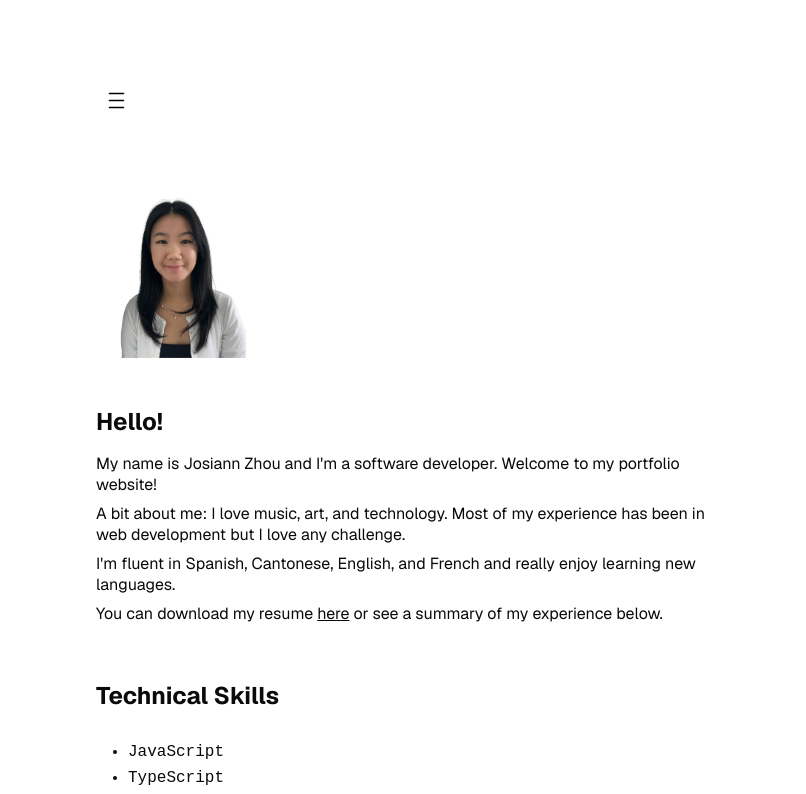
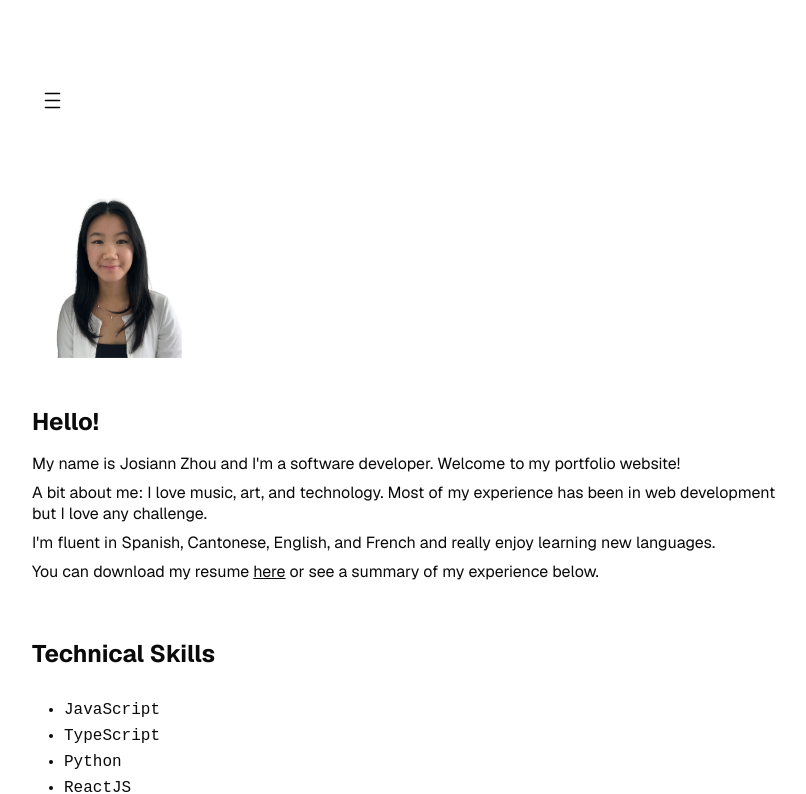
Before and after one commit to josizhou/website, a Next.js app: page / in a window 1280 px wide. Shown: the top 794 px of the page, without its empty margins (224-1030 px from the left). Built offline with nearby package versions, Linux system fonts and the light colour scheme.

Commit message:
consistent page width

```diff
--- a/src/app/page.module.scss
+++ b/src/app/page.module.scss
@@ -32,7 +32,7 @@
   flex-direction: column;
   gap: 32px;
   grid-row-start: 2;
-  width: 50vw;
+  width: 60vw;
 }
 
 .main ol {
```
